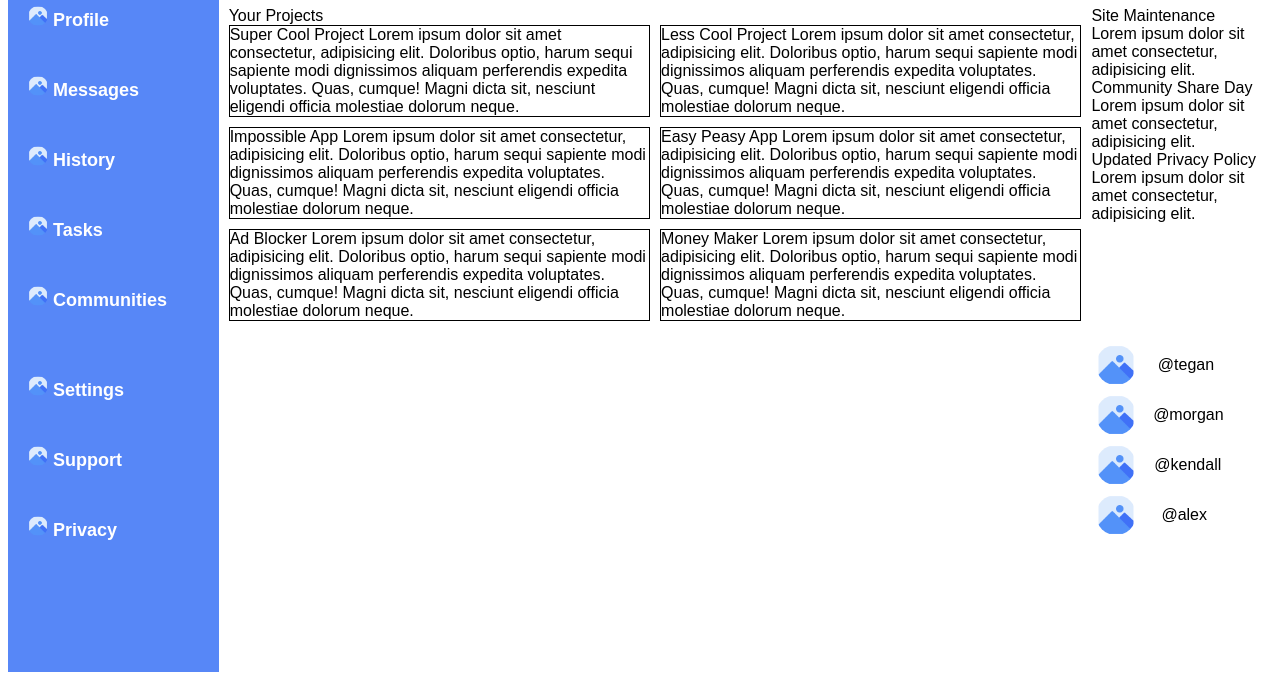
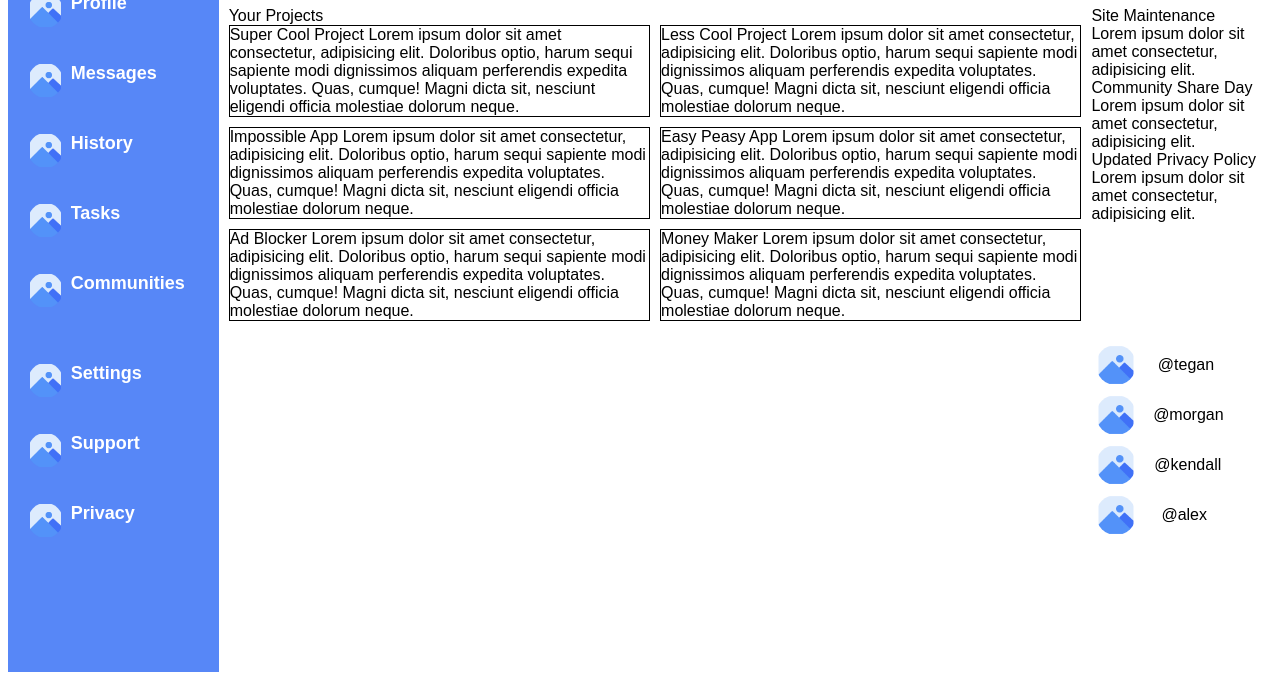
Before and after one commit to enitchristine/admin-dashboard, a plain HTML site: page index.html in a window 1280 px wide. Shown: the part 146-826 px from the top of the page. Drawn offline with Linux system fonts and the light colour scheme.

Commit message:
Used grid template to position items in .sidebar-option

```diff
--- a/styles.css
+++ b/styles.css
@@ -107,12 +107,20 @@ img{
     height: 50px;
     font-weight: 600;
     padding: 10px;
-    align-content: center;
+
+    display: grid;
+    grid-template-columns: 1fr 3fr;
+    grid-auto-flow: column;
+
 }
 
 .sidebar-option>img{
-    width: 20px;
-    height: 20px;
+    width: 35px;
+    height: 35px;
+}
+
+.sidebar-option>span{
+    text-align: left;
 }
 
 .main{
@@ -153,8 +161,6 @@ img{
 }
 
 .trending-card{
-    /* align-items: center;
-    justify-items: center; */
     display: grid;
     grid-auto-flow: column;
     padding: 5px;
```
